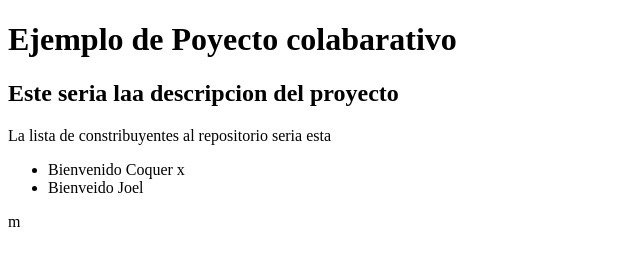
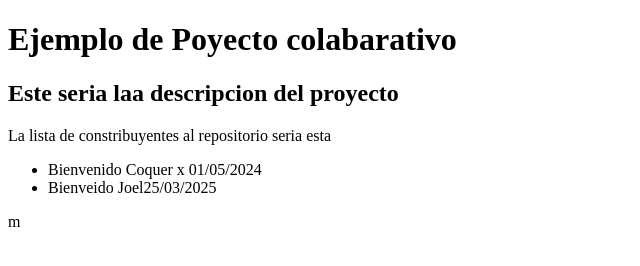
Before and after one commit to JoelArauj0/proyecto1, a plain HTML site: page index.html in a window 1280 px wide. Shown: the whole page, without its empty margins (0-640 px from the left). Drawn offline with Linux system fonts and the light colour scheme.

Commit message:
Update index.html

```diff
--- a/index.html
+++ b/index.html
@@ -11,8 +11,8 @@
         <h2>Este seria laa descripcion del proyecto</h2>
         <p>La lista de constribuyentes al repositorio seria esta </p>
         <ul>
-            <li>Bienvenido Coquer x</li>
-            <li>Bienveido Joel</li>
+            <li>Bienvenido Coquer x 01/05/2024</li>
+            <li>Bienveido Joel25/03/2025</li>
         </ul>
     </HEader>
 </body>
```
